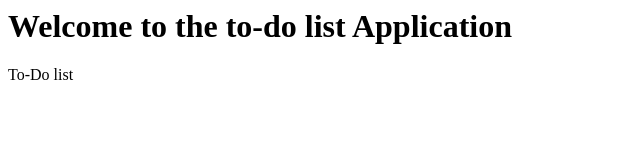
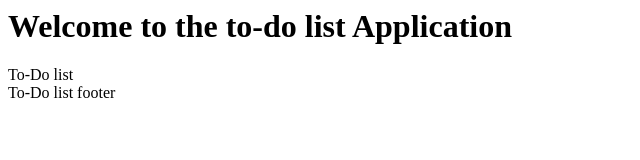
Before and after one commit to gunjads7245/todo_fall2017, a plain HTML site: page todo_2017Fall/index.html in a window 1280 px wide. Shown: the whole page, without its empty margins (0-640 px from the left). Drawn offline with Linux system fonts and the light colour scheme.

Commit message:
footer element

```diff
--- a/todo_2017Fall/index.html
+++ b/todo_2017Fall/index.html
@@ -6,5 +6,6 @@
 	<main>
 
 	</main>
+	<footer>To-Do list footer</footer>
 </body>
 </html>
```
